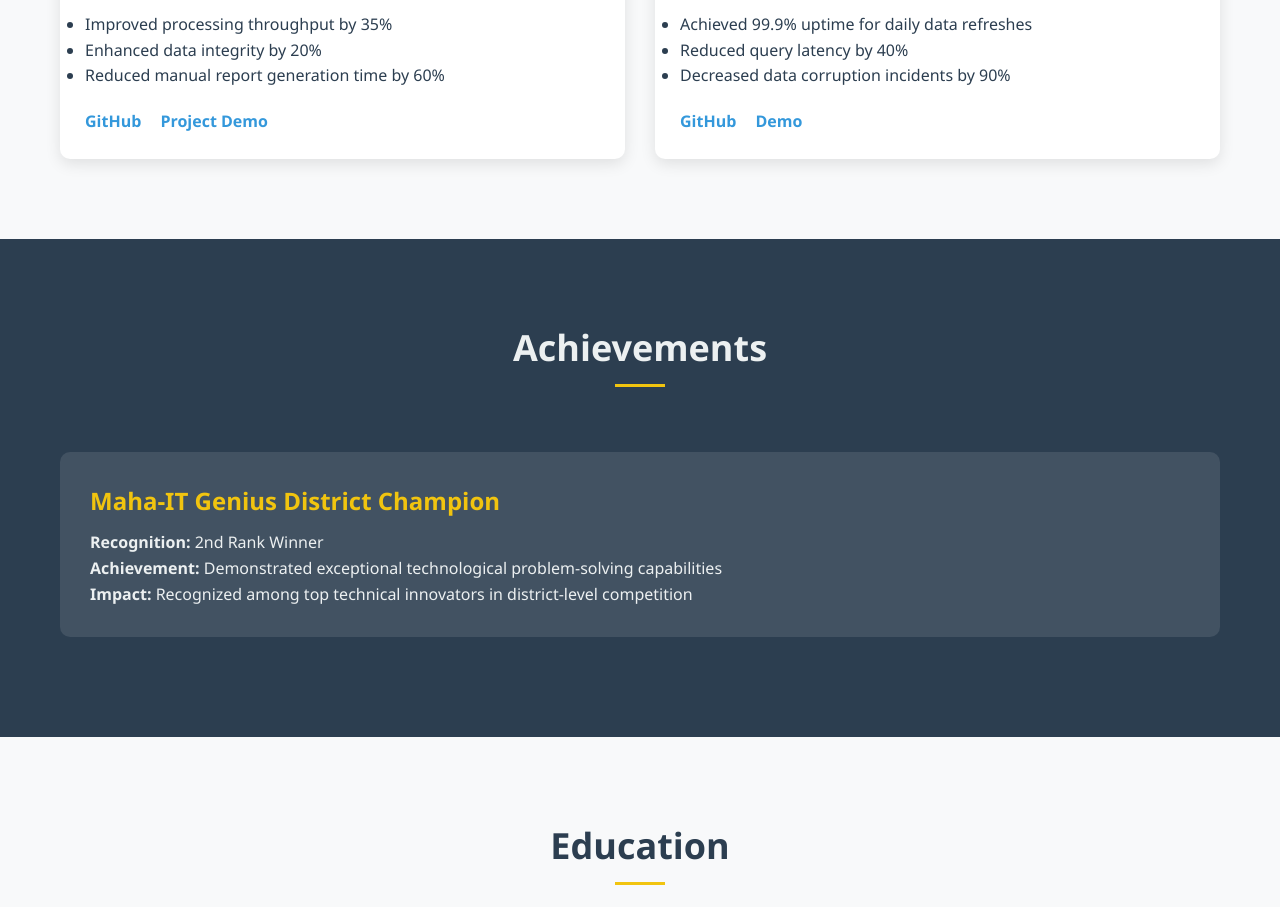
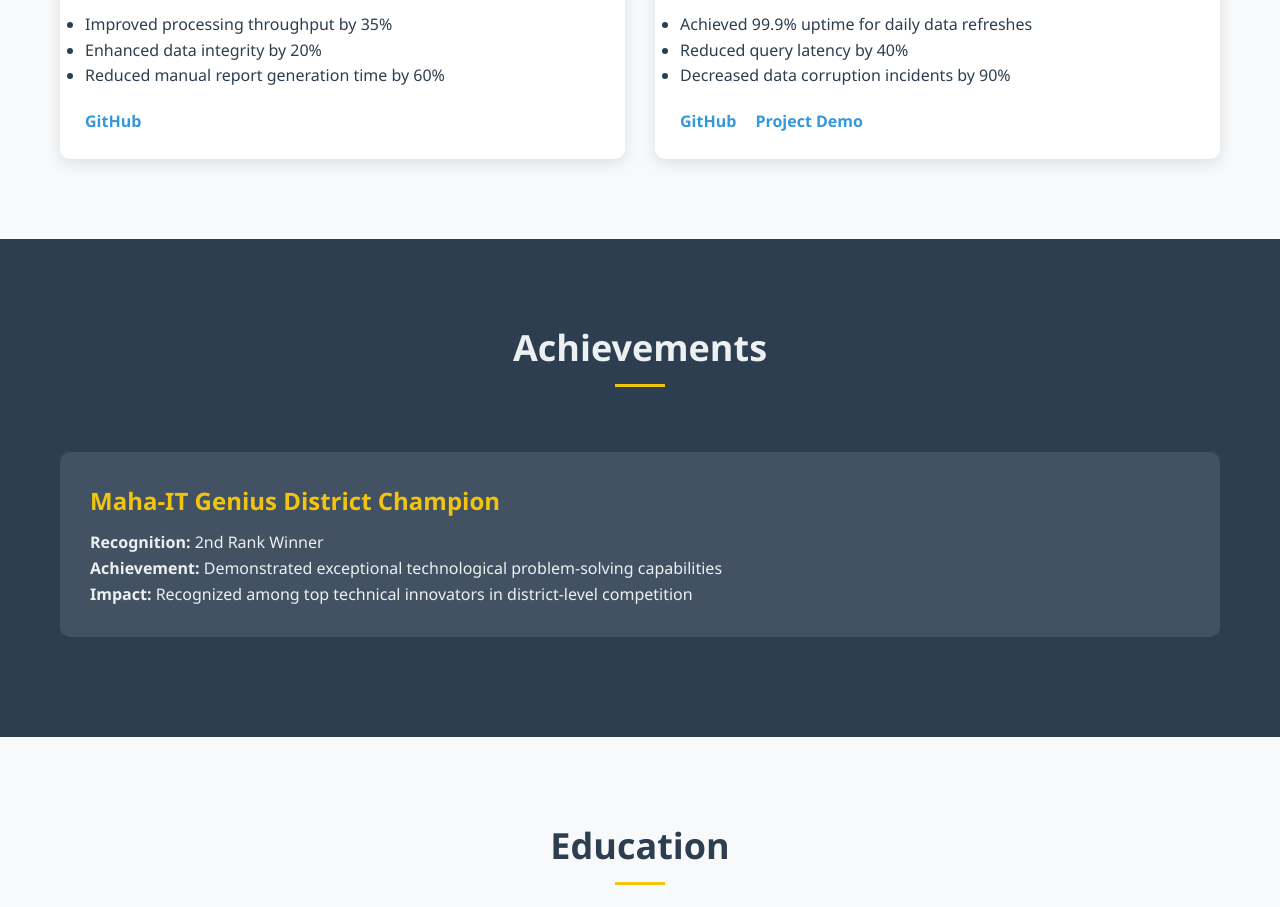
Before and after one commit to TejasShinde123/TejasShinde123.github.io, a plain HTML site: page index.html in a window 1280 px wide. Shown: the part 1999-2906 px from the top of the page. Drawn offline with Linux system fonts and the light colour scheme.

Commit message:
Update index.html
project demo video drive link

```diff
--- a/index.html
+++ b/index.html
@@ -653,7 +653,7 @@
                         </ul>
                         <div class="project-links">
                             <a href="https://github.com/TejasShinde123/Spotify-API-ETL-Project-Beginner-Friendly" target="_blank">GitHub</a>
-                            <a href="https://drive.google.com/file/d/1SRL2eZXyunRevLwtxR5Ta-McEYrhJRkW/view?usp=drive_link" target="_blank">Project Demo</a>
+
                         </div>
                     </div>
                 </div>
@@ -676,7 +676,7 @@
                         </ul>
                         <div class="project-links">
                             <a href="https://github.com/TejasShinde123/Scalable-ETL-and-Dashboarding-Solution-for-Traffic-Analytics/tree/main" target="_blank">GitHub</a>
-                            <a href="#">Demo</a>
+                            <a href="https://drive.google.com/file/d/1SRL2eZXyunRevLwtxR5Ta-McEYrhJRkW/view?usp=drive_link" target="_blank">Project Demo</a>
                         </div>
                     </div>
                 </div>
```
